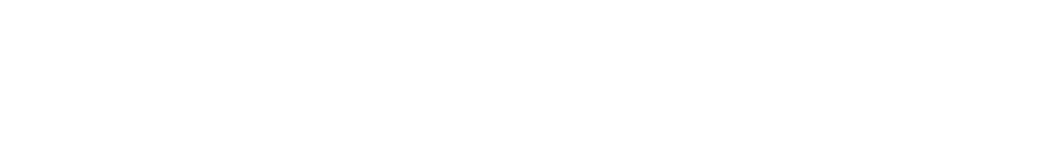
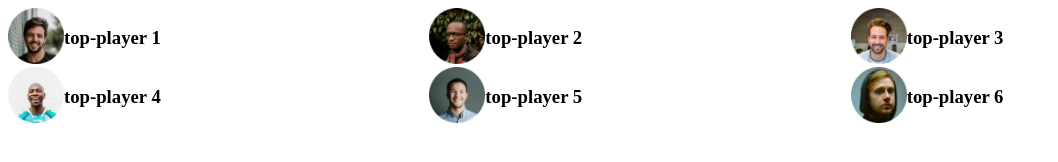
Before and after one commit to nazmul2584/leader-board-css3, a plain HTML site: page index.html in a window 1280 px wide. Shown: the whole page, without its empty margins (0-1058 px from the left). Drawn offline with Linux system fonts and the light colour scheme.

Commit message:
first commit

```diff
--- a/index.html
+++ b/index.html
@@ -8,6 +8,41 @@
     <link rel="stylesheet" href="styles/style.css">
 </head>
 <body>
+    <header>
 
+    </header>
+    <main>
+    <section>
+     <div class="top-player">
+    <div class="players">
+                    <div class="player">
+                    <img src="images/players/player-1.png" alt="">
+                    <h3>top-player 1</h3>
+                    </div>
+                    <div class="player">
+                    <img src="images/players/player-2.png" alt="">
+                    <h3>top-player 2</h3>
+                    </div>
+                    <div class="player">
+                    <img src="images/players/player-3.png" alt="">
+                    <h3>top-player 3</h3>
+                    </div>
+                    <div class="player">
+                    <img src="images/players/player-4.png" alt="">
+                    <h3>top-player 4</h3>
+                    </div>
+                    <div class="player">
+                    <img src="images/players/player-5.png" alt="">
+                    <h3>top-player 5</h3>
+                    </div>
+                    <div class="player">
+                    <img src="images/players/player-6.png" alt="">
+                    <h3>top-player 6</h3>
+                    </div>
+
+       </div>
+     </div>
+    </section>
+    </main>
 </body>
 </html>
--- a/styles/style.css
+++ b/styles/style.css
@@ -0,0 +1,12 @@
+.players{
+    display: grid;
+    grid-template-columns: repeat(3,1fr);
+}
+.player{
+    display: flex;
+    text-align: center;
+}
+.player img{
+    width: 56px;
+    height: 56px;
+}
```
